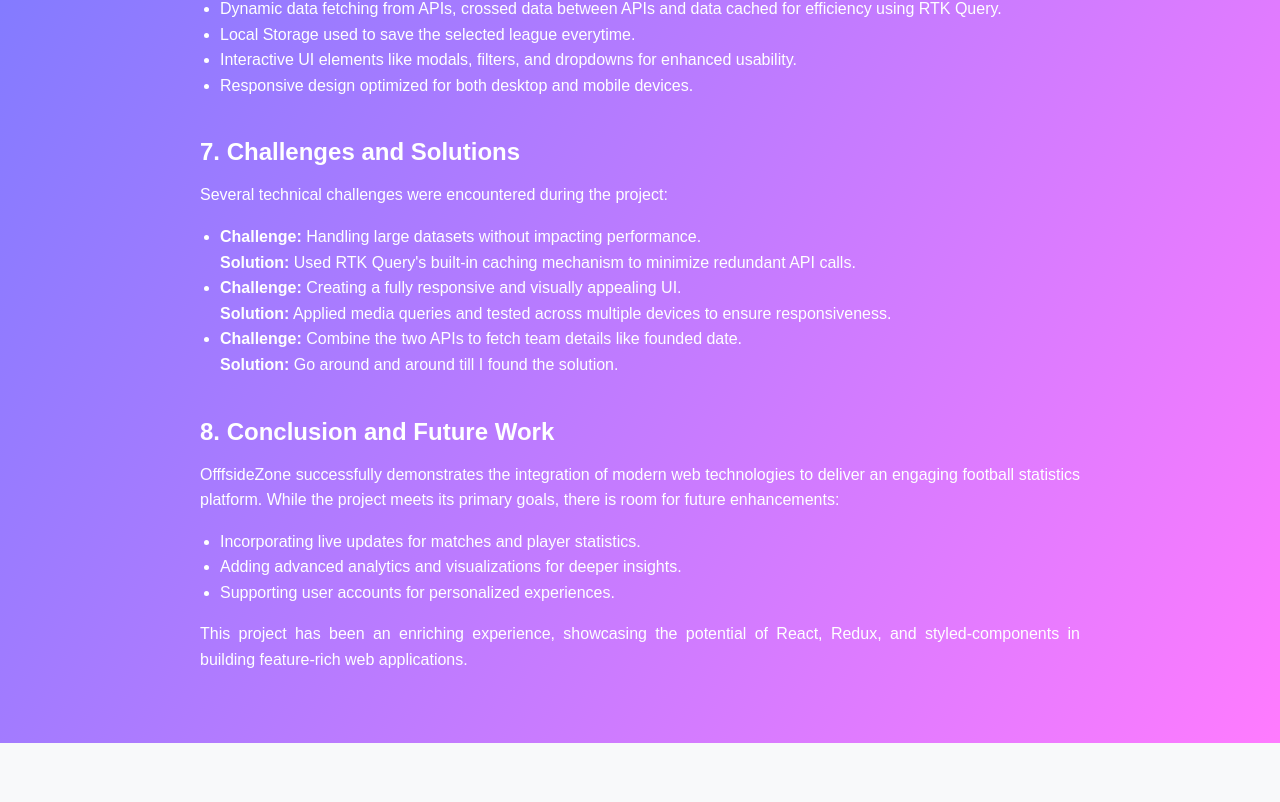
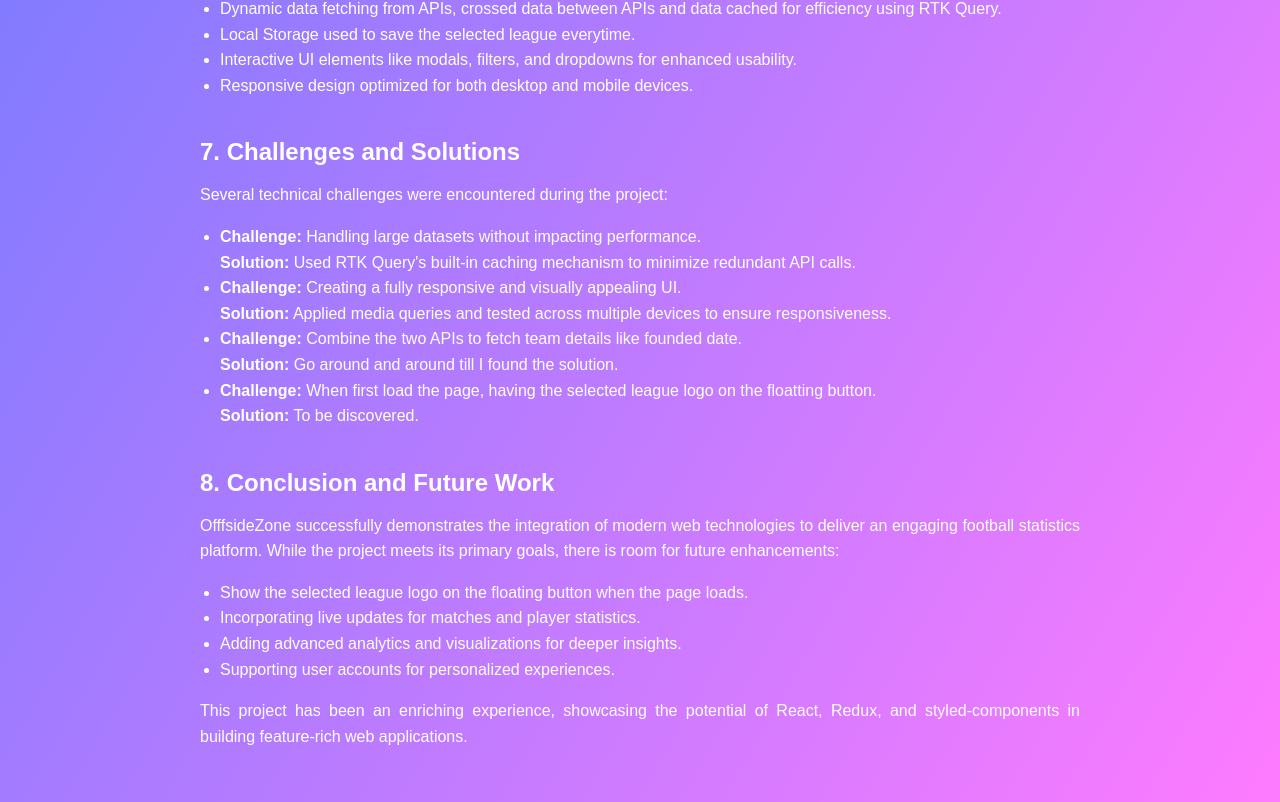
Before and after one commit to Nunomatos7/all-football-info, a React (Create React App) app in the folder all-football-info/: page /about in a window 1280 px wide. Shown: the part 3158-3960 px from the top of the page. Before the commit the page ends 3901 px from the top, so only its background shows below. Built offline with nearby package versions, Linux system fonts and the light colour scheme; no server answers.

Commit message:
Last report minor changes

```diff
--- a/all-football-info/src/pages/About.js
+++ b/all-football-info/src/pages/About.js
@@ -139,7 +139,7 @@ const About = () => {
         <h3>Pages</h3>
         <ul>
           <li>
-            <strong>Home:</strong> Landing page with league selection, team selection, and match search.
+            <strong>Home:</strong> Landing page with selected league's matches, filters and league selector.
           </li>
           <li>
             <strong>Teams:</strong> Displays team details for selected team.
@@ -214,6 +214,11 @@ const About = () => {
             <br />
             <strong>Solution:</strong> Go around and around till I found the solution.
           </li>
+          <li>
+            <strong>Challenge:</strong> When first load the page, having the selected league logo on the floatting button.
+            <br />
+            <strong>Solution:</strong> To be discovered.
+          </li>
         </ul>
       </Section>
 
@@ -224,6 +229,7 @@ const About = () => {
           football statistics platform. While the project meets its primary goals, there is room for future enhancements:
         </p>
         <ul>
+          <li>Show the selected league logo on the floating button when the page loads.</li>
           <li>Incorporating live updates for matches and player statistics.</li>
           <li>Adding advanced analytics and visualizations for deeper insights.</li>
           <li>Supporting user accounts for personalized experiences.</li>
```
